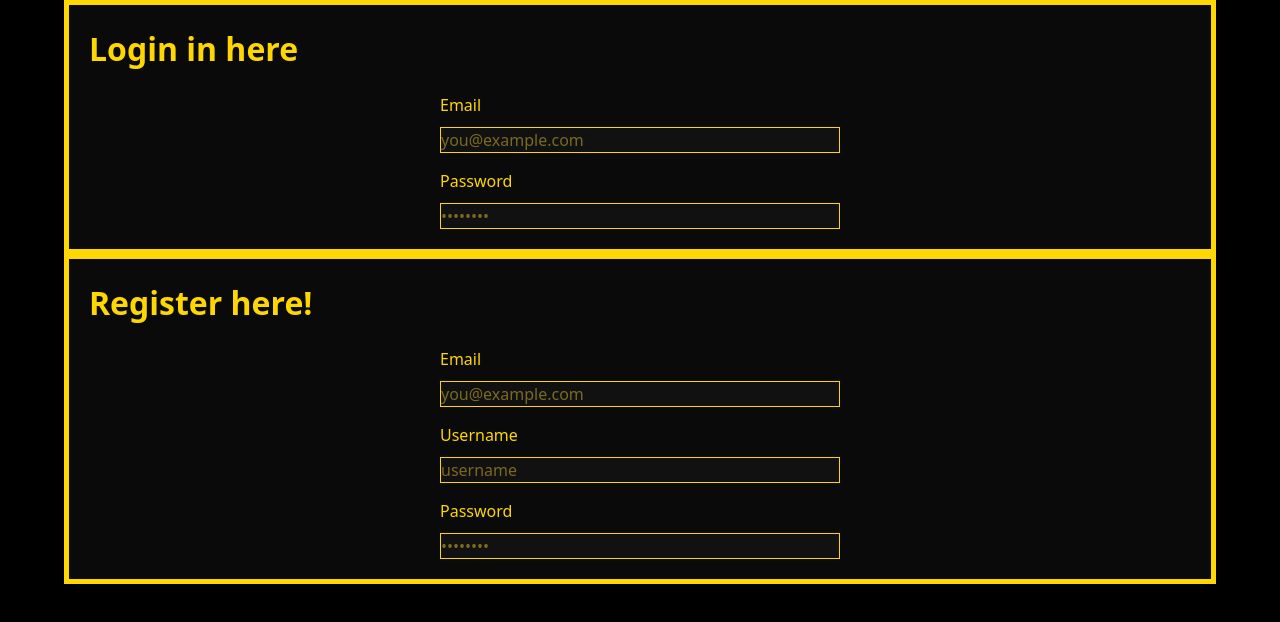
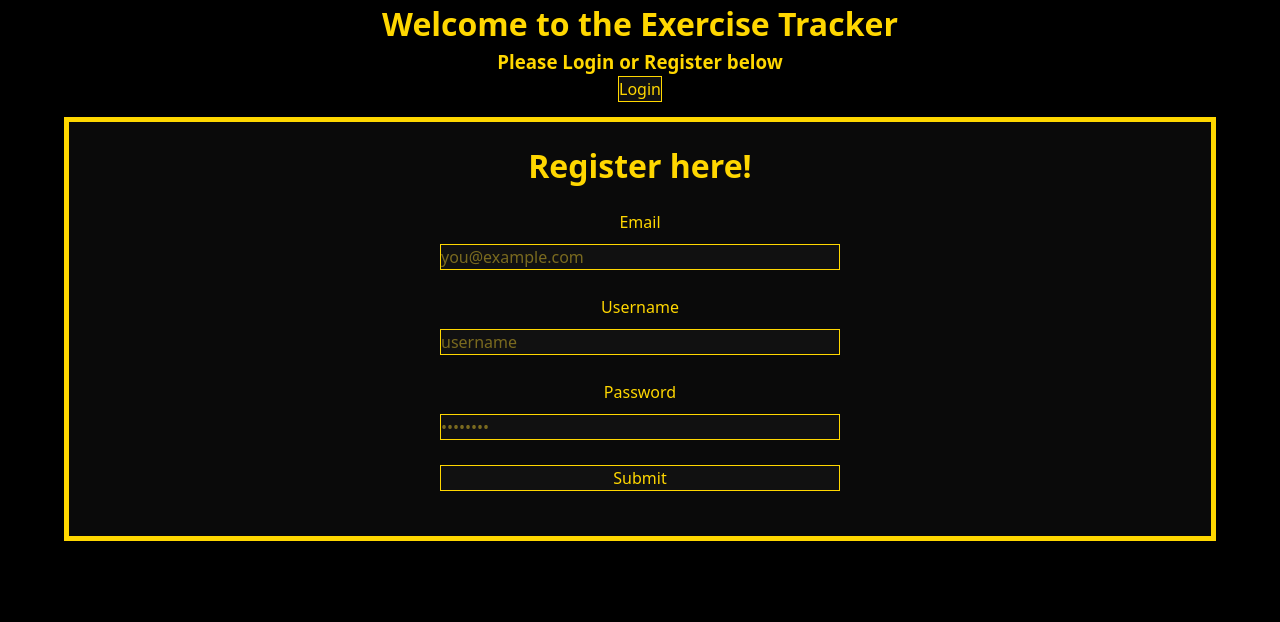
Before and after one commit to Onarug/exercise-tracker, a React (Vite) app: page / in a window 1280 px wide. Shown: the top 622 px of the page. Built offline with nearby package versions, Linux system fonts and the light colour scheme.

Commit message:
First End to end communication! Register is working

```diff
--- /dev/null
+++ b/src/api/auth.ts
@@ -0,0 +1,20 @@
+import { request } from "./client";
+import type {AuthResponse,RegisterResponse} from "../types/index.ts"
+
+export function login(email :string, password :string){
+    return request<AuthResponse>(
+        "auth/login",{
+            method :"POST",
+            body: JSON.stringify({email, password})
+        }
+    )
+}
+
+export function register(name : string, email :string, password :string){
+    return request <RegisterResponse>  (
+        'auth/register',{
+            method: "POST",
+            body: JSON.stringify({name, email,password})
+        }
+    )
+}
--- a/src/api/client.ts
+++ b/src/api/client.ts
@@ -1,6 +1,6 @@
-//Incomplete
+//Incomplete need to add url to a env file but since local not a securiyt risk
 
-const BASE_URL = import.meta.env.BASE_URL
+const BASE_URL = "http://localhost:5001/"
 
 if (!BASE_URL){
     throw new Error("Cound not get Base Url")
--- a/src/components/LoginContainer.tsx
+++ b/src/components/LoginContainer.tsx
@@ -1,7 +1,7 @@
 export const LoginContainer = () => {
     return (
         <div className="login-container">
-            <h1>Login in here</h1>
+            <h1>Login here</h1>
             <div className="field-group">
                 <label className="login-label">
                     Email
@@ -11,6 +11,7 @@ export const LoginContainer = () => {
                     Password
                     <input className="login-input" type="password" placeholder="••••••••" />
                 </label>
+                <button className="login-button"> Submit</button>
             </div>
         </div>
     );
--- a/src/components/RegisterContainer.tsx
+++ b/src/components/RegisterContainer.tsx
@@ -1,20 +1,64 @@
+import { register } from "../api/auth";
+import { useState } from "react";
+
 export const RegisterContainer = () => {
+  const [email, setEmail] = useState("");
+  const [name, setName] = useState("");
+  const [password, setPassword] = useState("");
+  const [status, setStatus] = useState("")
+
+  const RegisterSubmit = async () => {
+    try {
+        await register(name,email,password);
+        console.log("Success")
+        setStatus(`Successfully registerd ${name} \n Please log in now`)
+        setEmail("")
+        setName("")
+        setPassword("")
+    } catch (err){
+        console.error(err)
+        setStatus(`Error Registering ${name} \n Please try again`)
+
+
+    }
+
+
+  };
+
   return (
     <div className="login-container">
       <h1>Register here!</h1>
       <div className="field-group">
         <label className="login-label">
           Email
-                    <input className="login-input" type="text" placeholder="you@example.com" />
+          <input
+            className="login-input"
+            type="text"
+            placeholder="you@example.com"
+            value={email}
+            onChange={(e) =>setEmail(e.target.value)}
+          />
         </label>
         <label className="login-label">
           Username
-                    <input className="login-input" type="text" placeholder="username" />
+          <input className="login-input"
+           type="text"
+            placeholder="username"
+            value={name}
+            onChange={(e) =>setName(e.target.value)} />
         </label>
         <label className="login-label">
           Password
-                    <input className="login-input" type="password" placeholder="••••••••" />
+          <input
+            className="login-input"
+            type="password"
+            placeholder="••••••••"
+            value={password}
+            onChange={(e) =>setPassword(e.target.value)}
+          />
         </label>
+        <button className="login-button" onClick={RegisterSubmit}> Submit</button>
+        <h4>{status}</h4>
       </div>
     </div>
   );
--- a/src/index.css
+++ b/src/index.css
@@ -16,6 +16,15 @@ body {
 input, button {
   font: inherit;
 }
+.home-page{
+    display: flex;
+    flex-direction: column;
+    gap: 15px;
+}
+.login-header {
+    text-align: center;
+    color :#FFD700;
+}
 .login-container {
     max-width: 1200px;
     width: 90%;
@@ -24,13 +33,14 @@ input, button {
     background-color: #0a0a0a;
     border: 5px solid #FFD700;
     color: #FFD700;
+     text-align: center;
 }
 
 .login-container form,
 .login-container .field-group {
     display: flex;
     flex-direction: column;
-    gap: 16px;
+    gap: 25px;
     max-width: 400px;
     margin: 20px auto 0;
 }
@@ -50,3 +60,10 @@ input, button {
 .login-input::placeholder {
     color: #7a6a1f;
 }
+.login-button {
+    background-color: #111111;
+    color: #FFD700;
+    border-color: #FFD700;
+    border: 1px solid;
+
+}
--- a/src/pages/loginPage.tsx
+++ b/src/pages/loginPage.tsx
@@ -3,12 +3,31 @@ import { RegisterContainer } from "../components/RegisterContainer";
 import { useState } from "react";
 
 export const LoginPage = () => {
-    const [loginState,setLoginState] = useState(false)
+  const [loginState, setLoginState] = useState(false);
 
-    return (<div>
+  const swapContainer = () => {
+    setLoginState(!loginState);
+  };
 
-        <LoginContainer />
-        <RegisterContainer />
-         </div>);
+  return (
+    <div>
+      <div className="home-page">
+        <div className="login-header">
+          <h1>Welcome to the Exercise Tracker</h1>
+          <h3>Please Login or Register below</h3>
+          <button
+            type="button"
+            onClick={swapContainer}
+            className="login-button"
+          >
+            {" "}
+            {loginState ? "Register" : "Login"}
+          </button>
+          <div></div>
+        </div>
+        <div className="home-container">{loginState ? <LoginContainer /> : <RegisterContainer />}</div>
 
-}
+      </div>
+    </div>
+  );
+};
```
Also changed, not shown: src/types/index.ts (+11 -0 lines). Lines whose indentation alone changed are shown as unchanged.
